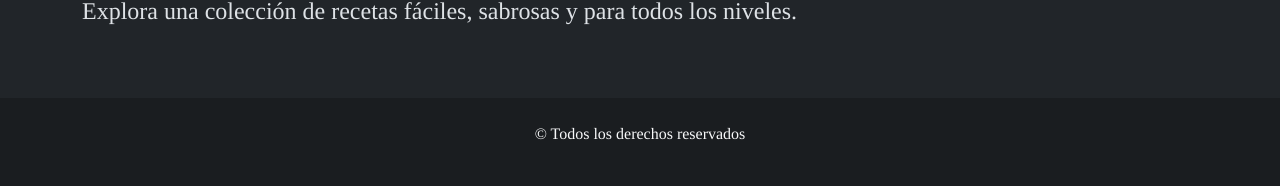
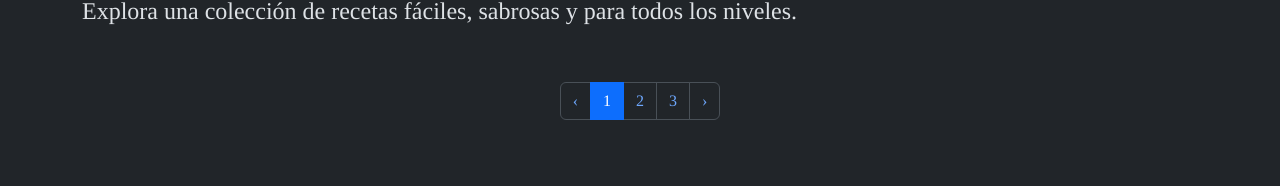
Before and after one commit to juanchiblanco/react-blogRecetas, a React (Vite) app: page / in a window 1280 px wide. Shown: the part 686-872 px from the top of the page. Built offline with nearby package versions, Linux system fonts and the light colour scheme.

Commit message:
agregue paginacion al inicio

```diff
--- a/src/components/pages/Inicio.jsx
+++ b/src/components/pages/Inicio.jsx
@@ -1,5 +1,6 @@
 import { Container, Row } from "react-bootstrap";
 import CardReceta from "./producto/CardReceta";
+import Paginacion from "./Paginacion";
 
 const Inicio = () => {
 
@@ -25,12 +26,13 @@ const Inicio = () => {
           <i className="bi bi-star-fill text-warning fs-3"></i>
         </div>
         <hr />
-        <h4 className="mt-5">Explora una colección de recetas fáciles, sabrosas y para todos los niveles.</h4>
+        <h4 className="mt-5" id="explorar">Explora una colección de recetas fáciles, sabrosas y para todos los niveles.</h4>
         <Row>
           {
             recetasLocalStorage.map((receta)=> <CardReceta receta={receta} key={receta.id}></CardReceta>)
           }
         </Row>
+        <div className="d-flex justify-content-center mt-5"><Paginacion></Paginacion></div>
         </Container>
     </section>
   );
--- /dev/null
+++ b/src/components/pages/Paginacion.jsx
@@ -0,0 +1,19 @@
+import Pagination from 'react-bootstrap/Pagination';
+import { useNavigate } from "react-router";
+
+const Paginacion = () => {
+
+    const navegacion = useNavigate();
+
+    return (
+        <Pagination>
+      <Pagination.Prev onClick={()=>navegacion('*')}/>
+      <Pagination.Item active>{1}</Pagination.Item>
+      <Pagination.Item onClick={()=>navegacion('*')}>{2}</Pagination.Item>
+      <Pagination.Item onClick={()=>navegacion('*')}>{3}</Pagination.Item>
+      <Pagination.Next onClick={()=>navegacion('*')} />
+    </Pagination>
+    );
+};
+
+export default Paginacion;
```
